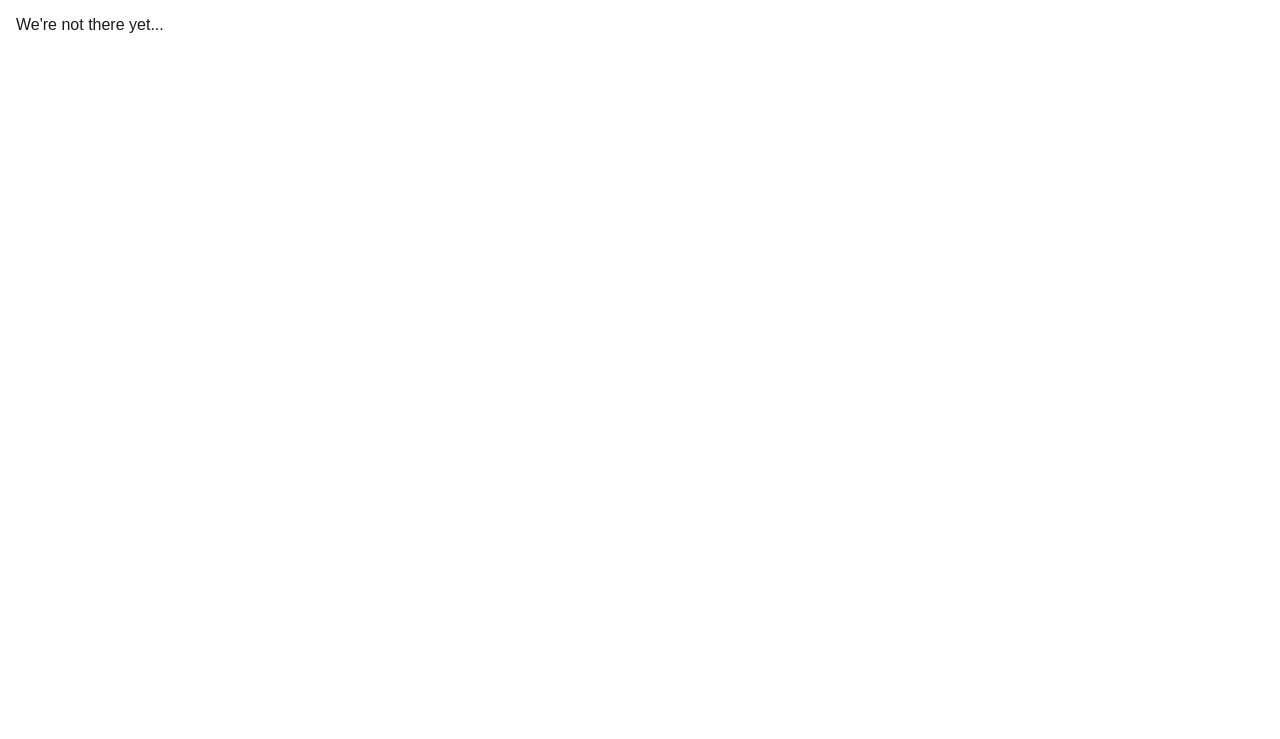
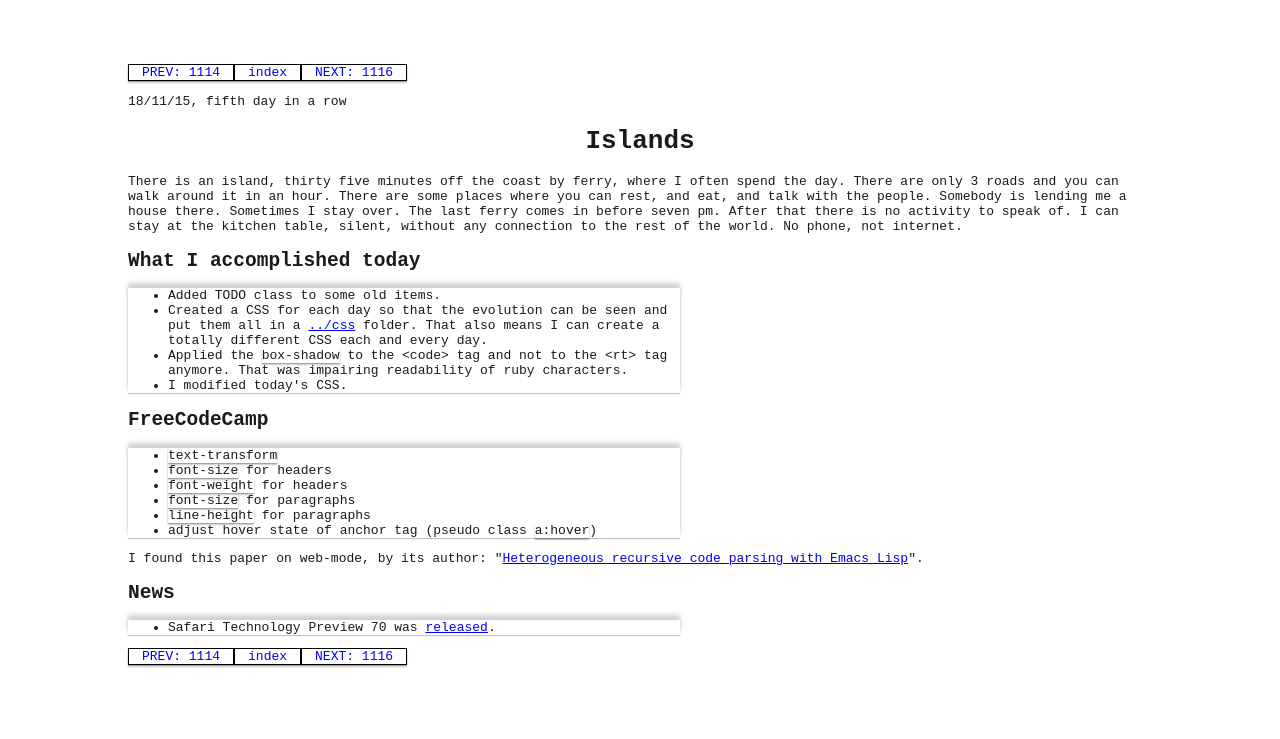
Before and after one commit to brandelune/brandelune.github.io, a plain HTML site: page 1115/1115.html in a window 1280 px wide. Drawn offline with Linux system fonts and the light colour scheme; files that its build step writes are made by us from their sources.

Commit message:
today's job

```diff
--- a/1115/1115.html
+++ b/1115/1115.html
@@ -1,24 +1,48 @@
 <html>
     <head>
-	<title></title>
-	<link rel="stylesheet" type="text/css" href="../adventuresintechland.css"/>
+	<title>Islands</title>
+	<link href="../css/adventuresintechland1115.css" rel="stylesheet" type="text/css"/>
     </head>
     <body>
-	We're not there yet...
-	<!-- <p class="navigation">
-	     <a href="../111/111.html" hreflang="en" rel="prev">111</a>
-	     <a href="../index.html" hreflang="en">index</a>
-	     <a href="../111/111.html" hreflang="en" rel="next">111</a>
-	     </p>
-	     <p>18/mm/dd,  day in a row</p>
+	<p class="navigation">
+	    <a href="../1114/1114.html" hreflang="en" rel="prev">1114</a>
+	    <a href="../index.html" hreflang="en">index</a>
+	    <a href="../1116/1116.html" hreflang="en" rel="next">1116</a>
+	</p>
+	<p>18/11/15, fifth day in a row</p>
 
-	     <h1></h1>
-	     <h2></h2>
+	<h1>Islands</h1>
+	<p>There is an island, thirty five minutes off the coast by ferry, where I often spend the day. There are only 3 roads and you can walk around it in an hour. There are some places where you can rest, and eat, and talk with the people. Somebody is lending me a house there. Sometimes I stay over. The last ferry comes in before seven pm. After that there is no activity to speak of. I can stay at the kitchen table, silent, without any connection to the rest of the world. No phone, not internet.</p>
 
-	     <p class="navigation">
-	     <a href="../111/111.html" hreflang="en" rel="prev">111</a>
-	     <a href="../index.html" hreflang="en">index</a>
-	     <a href="../111/111.html" hreflang="en" rel="next">111</a>
-	     </p> -->
+	<h2>What I accomplished today</h2>
+	<ul>
+	    <li>Added TODO class to some old items.</li>
+	    <li>Created a CSS for each day so that the evolution can be seen and put them all in a <a href="../css">../css</a>
+		folder. That also means I can create a totally different CSS each and every day.</li>
+	    <li>Applied the <code>box-shadow</code> to the &lt;code&gt; tag and not to the &lt;rt&gt; tag anymore. That was impairing readability of ruby characters.</li>
+	    <li>I modified today's CSS.</li>
+	</ul>
+
+	<h2>FreeCodeCamp</h2>
+	<ul>
+	    <li><code>text-transform</code></li>
+	    <li><code>font-size</code> for headers</li>
+	    <li><code>font-weight</code> for headers</li>
+	    <li><code>font-size</code> for paragraphs</li>
+	    <li><code>line-height</code> for paragraphs</li>
+	    <li>adjust hover state of anchor tag (pseudo class <code>a:hover</code>)</li>
+	</ul>
+	<p>I found this paper on web-mode, by its author: "<a href="http://web-mode.org/papers/els2014-fxbois-web-mode-el.pdf" target="blank">Heterogeneous recursive code parsing with Emacs Lisp</a>".
+
+	<h2>News</h2>
+	<ul>
+	    <li>Safari Technology Preview 70 was <a href="https://developer.apple.com/safari/technology-preview/release-notes/" target="blank">released</a>.</li>
+	</ul>
+
+	<p class="navigation">
+	    <a href="../1114/1114.html" hreflang="en" rel="prev">1114</a>
+	    <a href="../index.html" hreflang="en">index</a>
+	    <a href="../1116/1116.html" hreflang="en" rel="next">1116</a>
+	</p>
     </body>
 </html>
```
